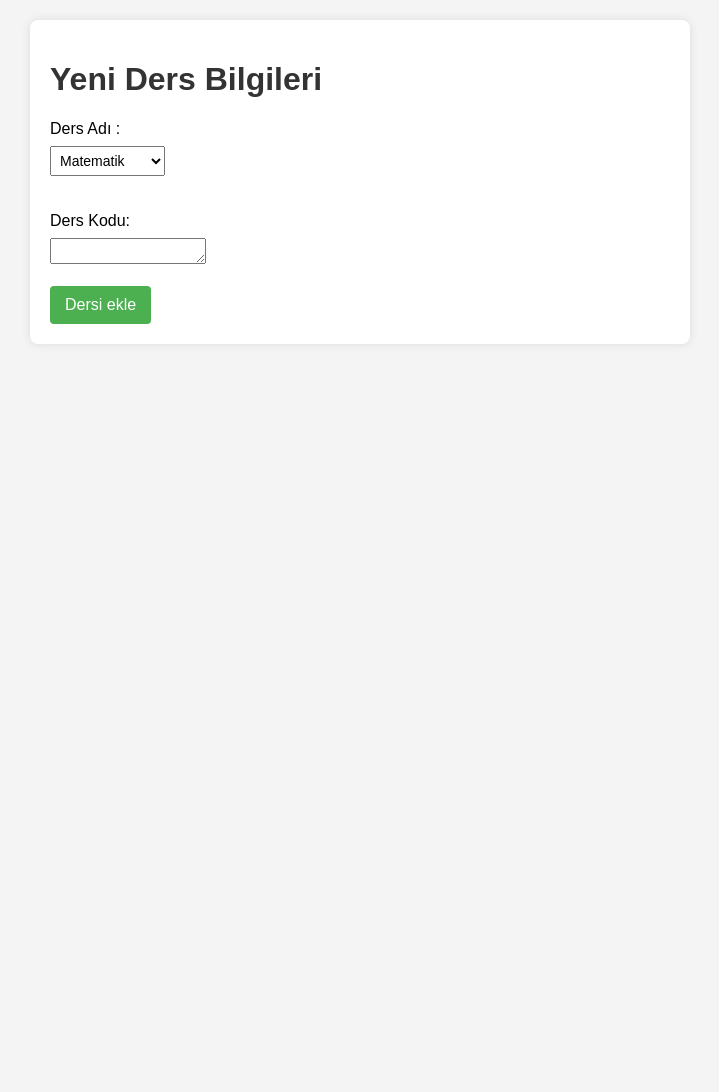
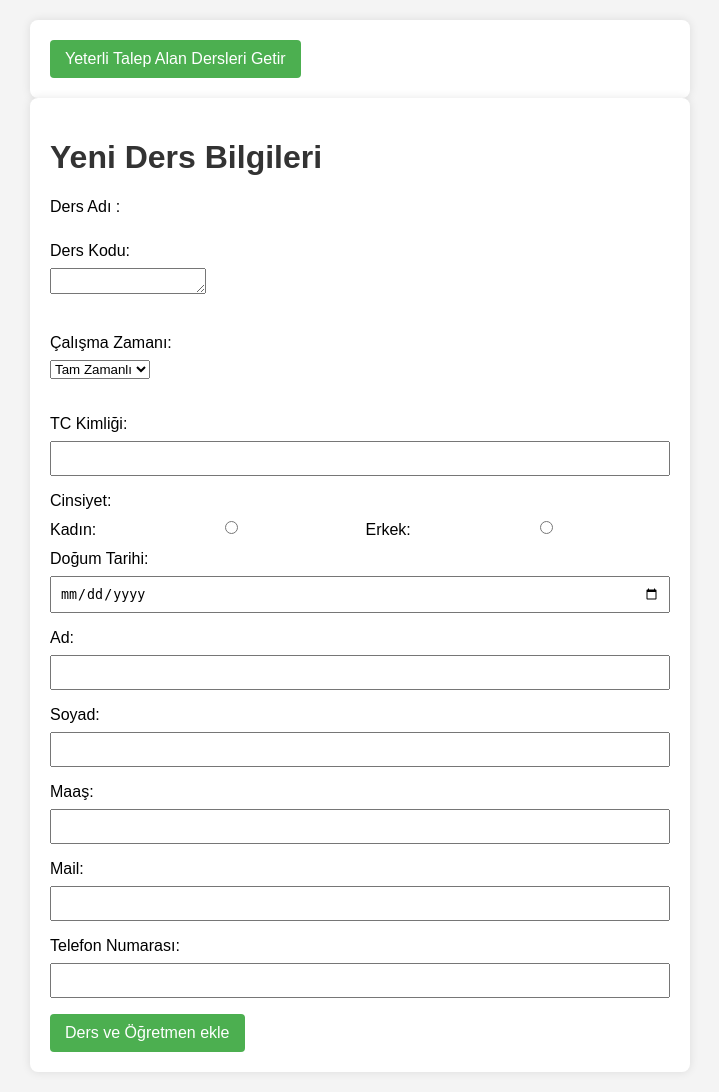
Before and after one commit to beyzakdeniz/BIL372-Project-, a PHP site: page /ders_ekle.html in a window 1280 px wide. Shown: the whole page, without its empty margins (280-999 px from the left). Before the commit the page ends 324 px from the top, so only its background shows below. Run offline with PHP 8.4, Linux system fonts and the light colour scheme.

Commit message:
guncellendi

```diff
--- a/ders_ekle.html
+++ b/ders_ekle.html
@@ -1,5 +1,6 @@
 <!DOCTYPE html>
 <html lang="en">
+
 <head>
     <link rel="stylesheet" href="style.css">
     <link rel="icon" type="image/x-icon" href="favicon.jpg">
@@ -7,21 +8,17 @@
     <meta name="viewport" content="width=device-width, initial-scale=1.0">
     <title>MTE</title>
 </head>
+
 <body>
+    <form action="talep_getir_back.php" method="POST">
+        <button type="submit">Yeterli Talep Alan Dersleri Getir</button>
+    </form>
     <form action="ders_ekle_back.php" method="POST">
         <h1>Yeni Ders Bilgileri</h1>
 
         <label for="dersAdi">Ders Adı :</label>
-            <select style="font-size: 14px; padding: 5px;" id="dersAdi"  name="dersAdi"  onchange="checkOtherOption()">
-                <option value="matematik">Matematik</option>
-                <option value="ingilizce">Ingilizce</option>
-                <option value="almanca">Almanca</option>
-                <option value="satranç">Satranç</option>
-                <option value="webTasarim">Web Tasarım</option>
-                <option value="robotik">Robotik</option>
-                <option value="diger">Diğer</option>
 
-            </select><br><br>
+
         <div id="digerDersAdi" style="display: none;">
             <label for="digerDersAdi">Diğer Ders Adı:</label>
             <textarea style="font-size: 14px; width: 150px; height: 20px;" id="digerDersAdi" name="digerDersAdi"></textarea>
@@ -31,8 +28,128 @@
         <textarea style="font-size: 14px; width: 150px; height: 20px;" id="dersKodu" name="dersKodu"></textarea><br>
 
         <br>
-        <button type="submit" >Dersi ekle</button>
+
+        <div id="ogretmenContainer" style="display: none;">
+            <label for="dersAdi">Ders Adı :</label>
+            <select style="font-size: 14px; padding: 5px;" id="dersKodu" name="dersKodu" onchange="checkOtherOption()">
+                <option value="matematik">Matematik</option>
+                <option value="ingilizce">Ingilizce</option>
+                <option value="almanca">Almanca</option>
+                <option value="satranç">Satranç</option>
+                <option value="webTasarim">Web Tasarim</option>
+                <option value="robotik">Robotik</option>
+                <option value="diger">Diğer</option>
+
+            </select>
+        </div>
+        <div id="digerDers" style="display: none;">
+            <label for="digerDersKodu">Diğer Ders Kodu:</label>
+            <textarea id="digerDersKodu" name="digerDersKodu"></textarea>
+        </div><br>
+
+
+        <label for="calismaZamani">Çalışma Zamanı:</label>
+        <select type="text" id="calismaZamani" name="calismaZamani" onchange="checkWorkerTime()">
+            <option value="tamZamanli">Tam Zamanlı</option>
+            <option value="yariZamanli">Yarı Zamanlı</option>
+        </select><br><br>
+
+        <div id="yariZamanliContainer" style="display: none">
+            <table border="1">
+                <tr>
+                    <th></th>
+                    <th>Pazartesi</th>
+                    <th>Sali</th>
+                    <th>Carsamba</th>
+                    <th>Persembe</th>
+                    <th>Cuma</th>
+                </tr>
+                <tr>
+                    <td>08:00</td>
+                    <td><input type="radio" name="schedule[08:00][Pazartesi]" value="108"></td>
+                    <td><input type="radio" name="schedule[08:00][Sali]" value="208"></td>
+                    <td><input type="radio" name="schedule[08:00][Carsamba]" value="308"></td>
+                    <td><input type="radio" name="schedule[08:00][Persembe]" value="408"></td>
+                    <td><input type="radio" name="schedule[08:00][Cuma]" value="508"></td>
+                </tr>
+                <tr>
+                    <td>10:00</td>
+                    <td><input type="radio" name="schedule[10:00][Pazartesi]" value="110"></td>
+                    <td><input type="radio" name="schedule[10:00][Sali]" value="210"></td>
+                    <td><input type="radio" name="schedule[10:00][Carsamba]" value="310"></td>
+                    <td><input type="radio" name="schedule[10:00][Persembe]" value="410"></td>
+                    <td><input type="radio" name="schedule[10:00][Cuma]" value="510"></td>
+                </tr>
+                <tr>
+                    <td>12:00</td>
+                    <td><input type="radio" name="schedule[12:00][Pazartesi]" value="112"></td>
+                    <td><input type="radio" name="schedule[12:00][Sali]" value="212"></td>
+                    <td><input type="radio" name="schedule[12:00][Carsamba]" value="312"></td>
+                    <td><input type="radio" name="schedule[12:00][Persembe]" value="412"></td>
+                    <td><input type="radio" name="schedule[12:00][Cuma]" value="512"></td>
+                </tr>
+                <tr>
+                    <td>14:00</td>
+                    <td><input type="radio" name="schedule[14:00][Pazartesi]" value="114"></td>
+                    <td><input type="radio" name="schedule[14:00][Sali]" value="214"></td>
+                    <td><input type="radio" name="schedule[14:00][Carsamba]" value="314"></td>
+                    <td><input type="radio" name="schedule[14:00][Persembe]" value="414"></td>
+                    <td><input type="radio" name="schedule[14:00][Cuma]" value="514"></td>
+                </tr>
+                <tr>
+                    <td>16:00</td>
+                    <td><input type="radio" name="schedule[16:00][Pazartesi]" value="116"></td>
+                    <td><input type="radio" name="schedule[16:00][Sali]" value="216"></td>
+                    <td><input type="radio" name="schedule[16:00][Carsamba]" value="316"></td>
+                    <td><input type="radio" name="schedule[16:00][Persembe]" value="416"></td>
+                    <td><input type="radio" name="schedule[16:00][Cuma]" value="516"></td>
+                </tr>
+            </table>
+        </div><br>
+
+        <label for="tcKimlik">TC Kimliği:</label>
+        <input type="number" id="tcKimlik" name="tcKimlik" required><br>
+
+        <label>Cinsiyet:</label>
+        <div style="display: flex; align-items: center;">
+            <label for="kadin" style="margin-right: 10px;">Kadın:</label>
+            <input type="radio" id="kadin" name="cinsiyet" value="kadin">
+
+            <label for="erkek" style="margin-right: 10px; margin-left: 10px;">Erkek:</label>
+            <input type="radio" id="erkek" name="cinsiyet" value="erkek">
+        </div>
+
+
+        <label for="dogumTarihi">Doğum Tarihi:</label>
+        <input type="date" id="dogumTarihi" name="dogumTarihi" required><br>
+
+        <label for="isim">Ad:</label>
+        <input type="text" id="isim" name="isim" required><br>
+
+        <label for="soyisim">Soyad:</label>
+        <input type="text" id="soyisim" name="soyisim" required><br>
+
+        <label for="maas">Maaş:</label>
+        <input type="number" id="maas" name="maas" required><br>
+
+        <label for="mail">Mail:</label>
+        <input type="text" id="mail" name="mail" required><br>
+
+        <label for="telefon">Telefon Numarası:</label>
+        <input type="number" id="telefonNo" name="telefonNo" required><br>
+
+        <button type="submit">Ders ve Öğretmen ekle</button>
         <script>
+            function checkWorkerTime() {
+                const selectElement = document.getElementById('calismaZamani');
+                const yariZamanliContainer = document.getElementById('yariZamanliContainer');
+
+                if (selectElement.value === 'yariZamanli') {
+                    yariZamanliContainer.style.display = 'block';
+                } else {
+                    yariZamanliContainer.style.display = 'none';
+                }
+            }
 
             function checkOtherOption() {
                 const selectElement = document.getElementById('dersAdi');
@@ -47,9 +164,8 @@
                     digerTextArea.required = false;
                 }
             }
-
-
         </script>
     </form>
 </body>
+
 </html>
```
Also changed, not shown: admin_barı.php (+5 -4 lines). Lines whose indentation alone changed are shown as unchanged.
